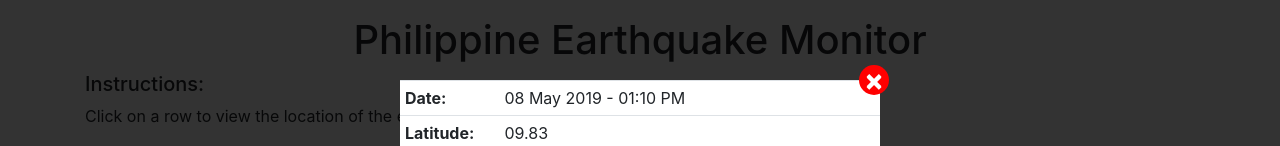
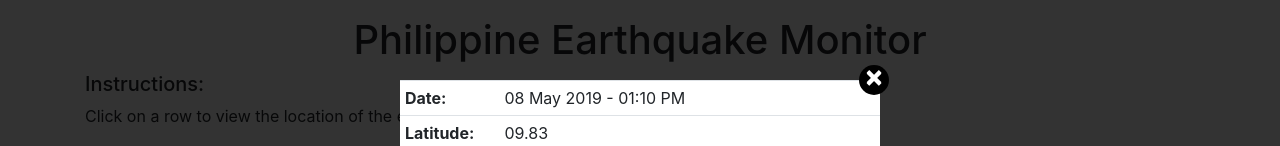
Before and after one commit to augustnejudne/earthquake-ph, a React (Create React App) app: page / in a window 1280 px wide. Both pictures are taken after a click on the element 640 px from the left and 498 px from the top of the page. Shown: the top 146 px of the page. Built offline with nearby package versions, Linux system fonts and the light colour scheme.

Commit message:
changed styling of close button on modal

```diff
--- a/src/index.scss
+++ b/src/index.scss
@@ -33,7 +33,7 @@ code {
 
 .close-button {
   border: 0;
-  background: red !important;
+  background: black !important;
   opacity: 1;
   color: white;
   border-radius: 100%;
@@ -41,12 +41,16 @@ code {
   height: 30px;
   font-size: 1.8rem;
   display: flex;
-  align-items: center;
+  align-items: flex-start;
   justify-content: center;
   position: absolute;
   top: 0;
   right: -5%;
   transform: translate(-50%, -50%);
+  line-height: -10px;
+  span {
+    transform: translateY(-3px);
+  }
 }
 .close-button:hover {
   opacity: 1 !important;
```
